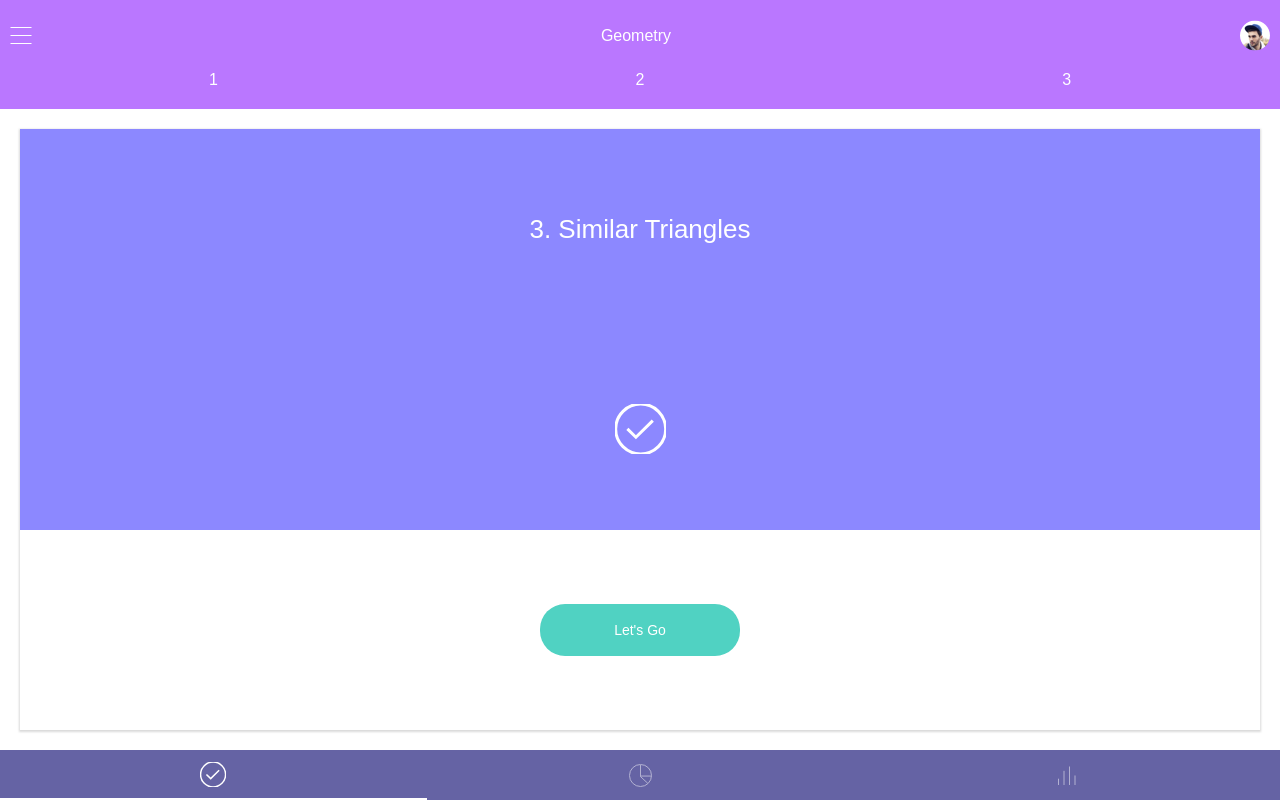
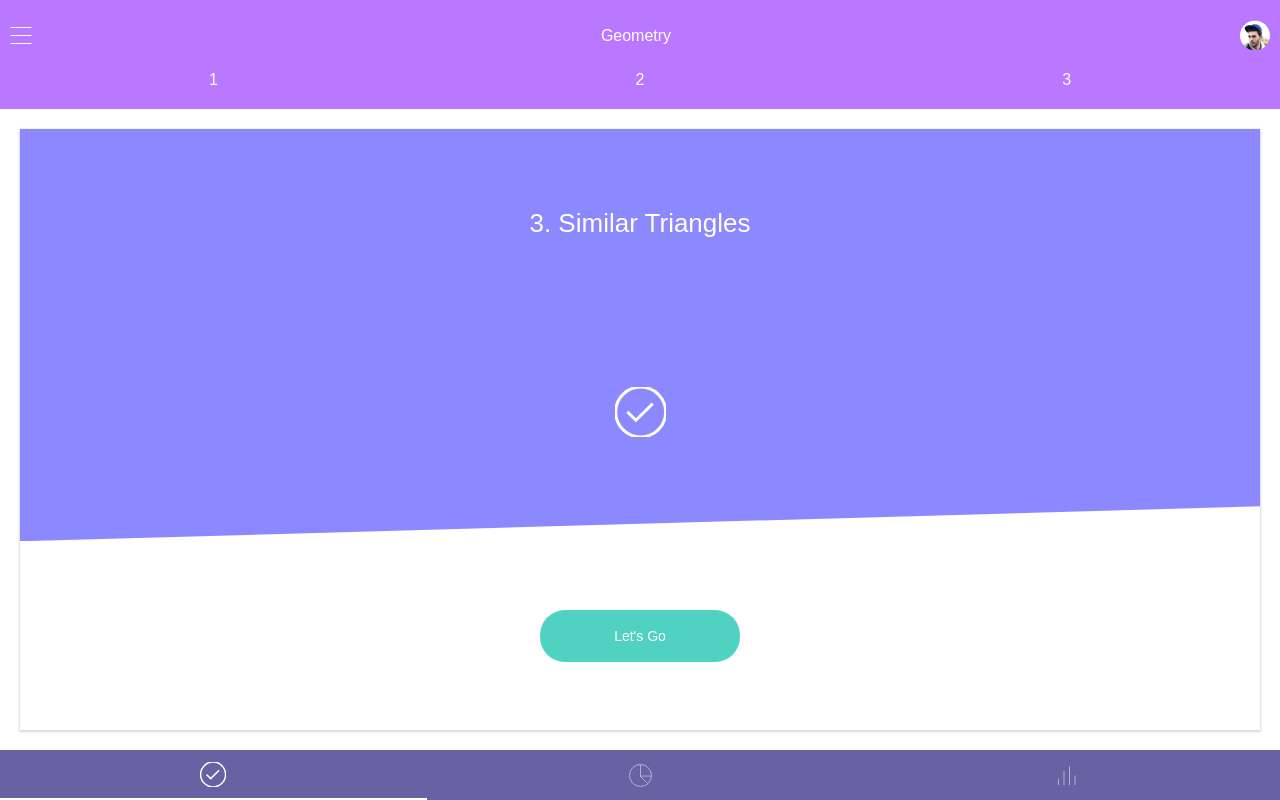
Before and after one commit to dimadesu/math-subtopics-navigator, a React app: page / in a window 1280 px wide. Built offline with nearby package versions, Linux system fonts and the light colour scheme.

Commit message:
Style subtopic diagonal

```diff
--- a/src/App.css
+++ b/src/App.css
@@ -76,6 +76,12 @@
   font-size: 26px;
 }
 
+.subtopic__diagonal {
+  height: 35px;
+  background-color: white;
+  clip-path: polygon(100% 0, 0% 100%, 100% 100%);
+}
+
 .subtopic__complete-button {
   background-color: white;
 }
--- a/src/App.tsx
+++ b/src/App.tsx
@@ -31,6 +31,7 @@ class App extends React.Component {
             >
               <img src="/assets/tick-big.svg" alt="Completed"/>
             </div>
+            <div className="subtopic__diagonal"/>
             <div className="subtopic__complete-button">
               <button
                 type="button"
```
